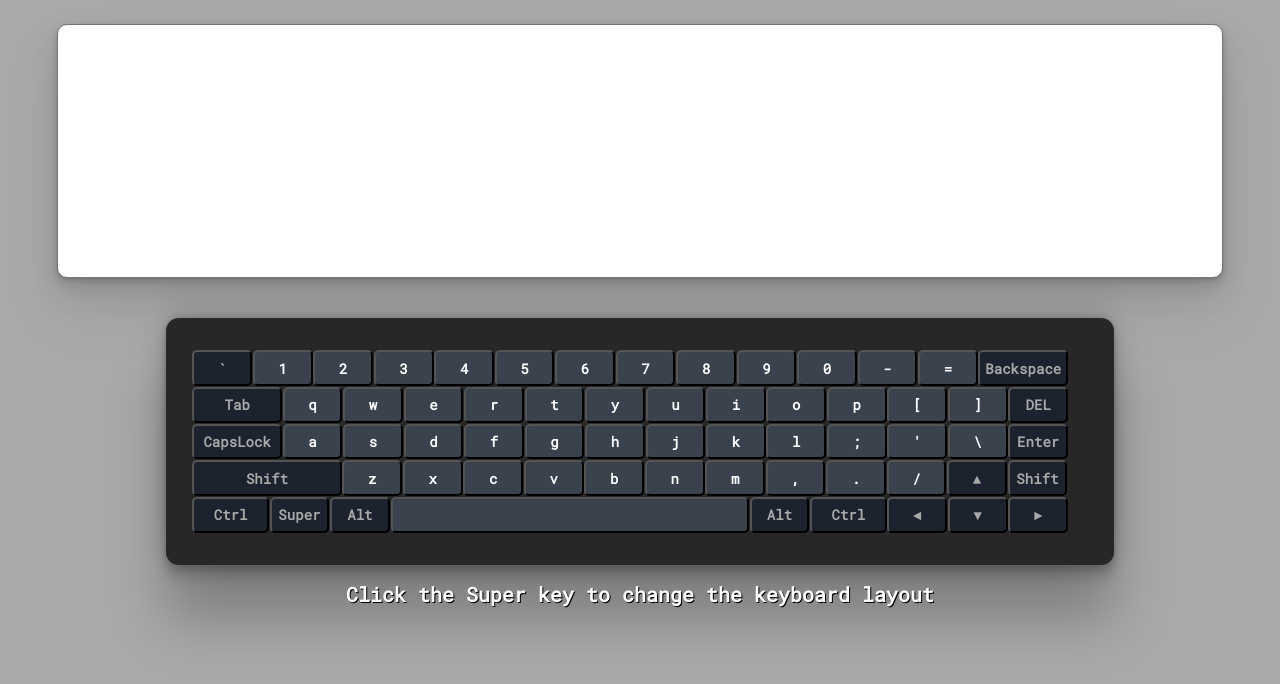
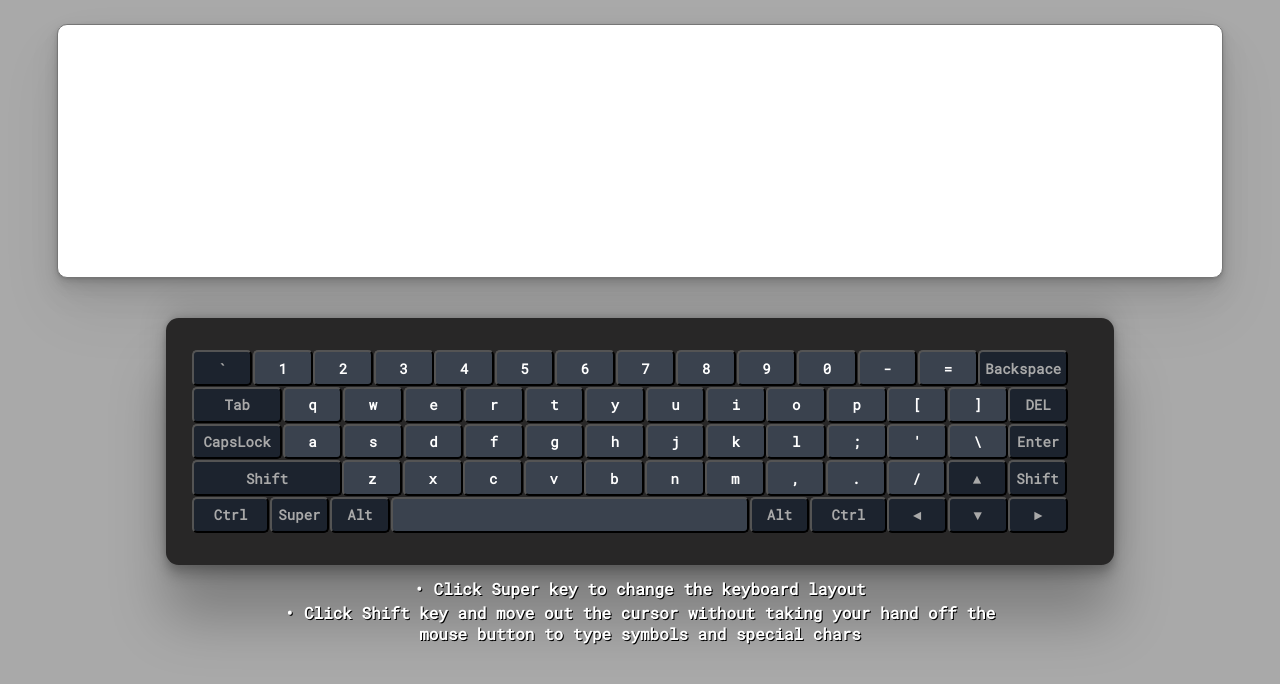
Before and after one commit to GeekoIsaGeek/Virtual-Keyboard, a website with bundled scripts: page index.html in a window 1280 px wide. Built offline with nearby package versions, Linux system fonts and the light colour scheme.

Commit message:
add new note

```diff
--- a/js/app.js
+++ b/js/app.js
@@ -14,10 +14,15 @@ const keyBoard = document.createElement('div')
 keyBoard.className = 'keyboard'
 document.body.appendChild(keyBoard)
 
-const h2 = document.createElement('h2');
-h2.className = "h2";
-h2.innerText = "Click the Super key to change the keyboard layout";
-document.body.appendChild(h2)
+const note1 = document.createElement('h2');
+note1.className = "note1";
+note1.innerText = "• Click Super key to change the keyboard layout";
+document.body.appendChild(note1)
+
+const note2 = document.createElement('h2');
+note2.className = "note2";
+note2.innerText = "• Click Shift key and move out the cursor without taking your hand off the mouse button to type symbols and special chars";
+document.body.appendChild(note2)
 
 en.forEach((e) =>{
   const k = document.createElement('button')
--- a/style/style.css
+++ b/style/style.css
@@ -26,7 +26,13 @@ h2{
     font-family: 'Roboto Mono';
     color:white;
     text-shadow:1px 1px black;
-    font-size:20px;
+    font-size:16px;
+    max-width:60vw;
+}
+.note2{
+
+    text-align: center;
+    margin-top:-10px;
 }
 .keyboard{
     display:flex;
@@ -99,10 +105,10 @@ h2{
     .textarea{
         height:15vh;
     }
-    .h1{
+    /* .h1{
         font-size:1em;
     }
     .h2{
         font-size:.8em;
-    }
+    } */
 }
```
